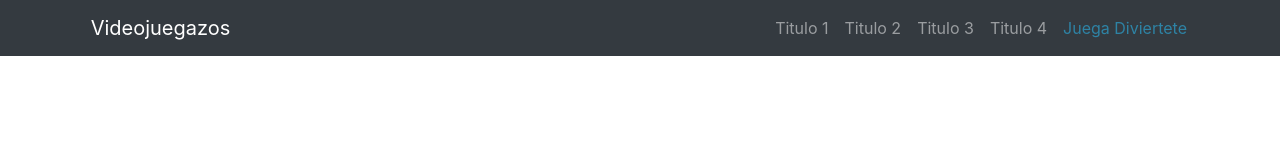
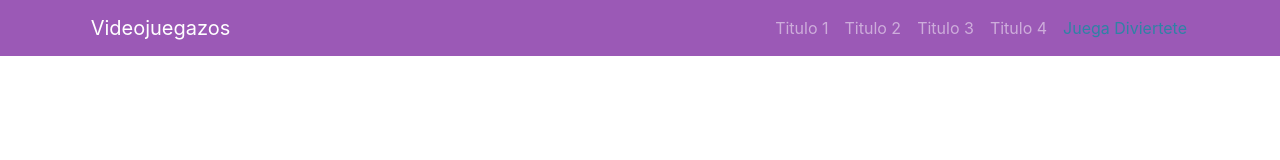
Before and after one commit to PlatziMaster/challenge-css-01, a website: page public/index.html in a window 1280 px wide. Drawn offline with nearby package versions, Linux system fonts and the light colour scheme.

Commit message:
cambio de color de  la navegacion

```diff
--- a/public/index.html
+++ b/public/index.html
@@ -14,7 +14,7 @@
 
     <!--Comienza la barra de Navegacion-->
 
-   <nav id="header" class="navbar navbar-expand-lg navbar-dark bg-dark sticky-top">
+   <nav id="header" class="navbar navbar-expand-lg navbar-dark sticky-top" style="background-color: #9B59B6;" >
      <div class="container">
         <a class="navbar-brand" href="#">
           <img src="" alt="">
```
